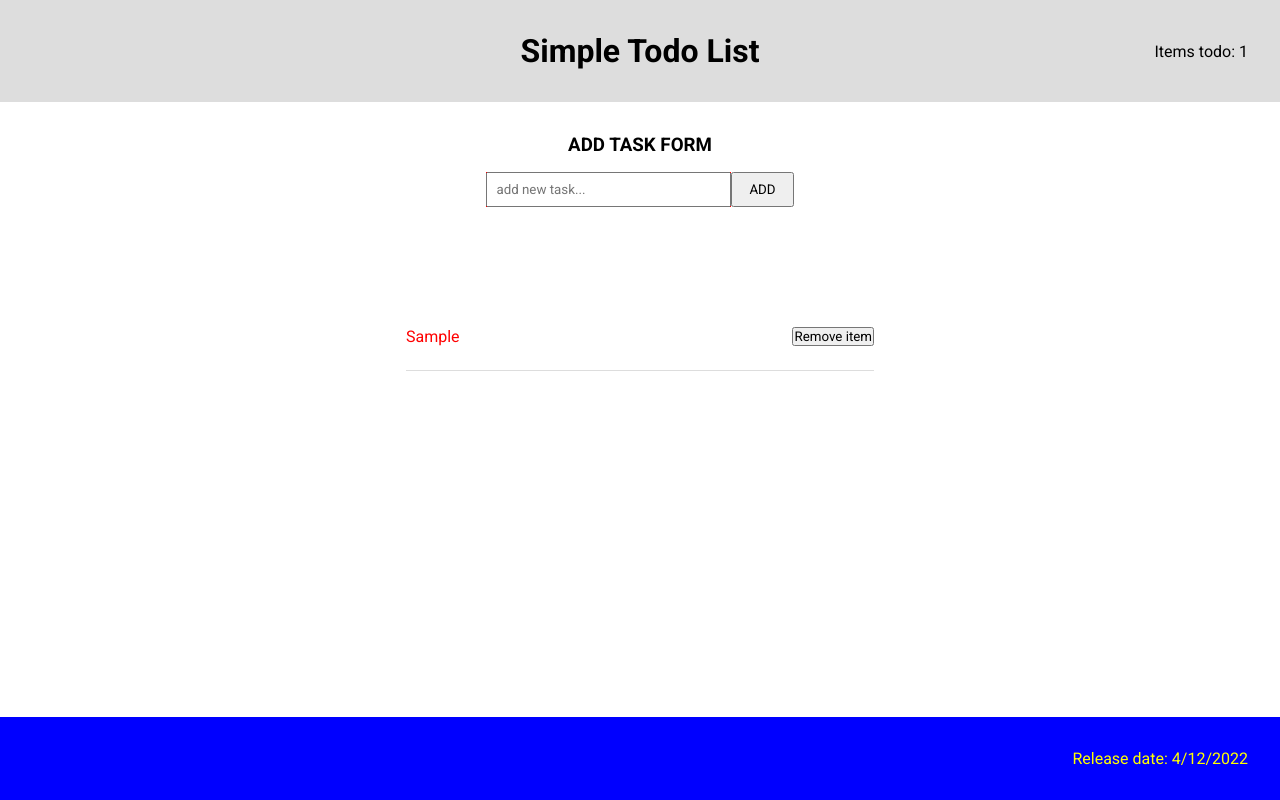
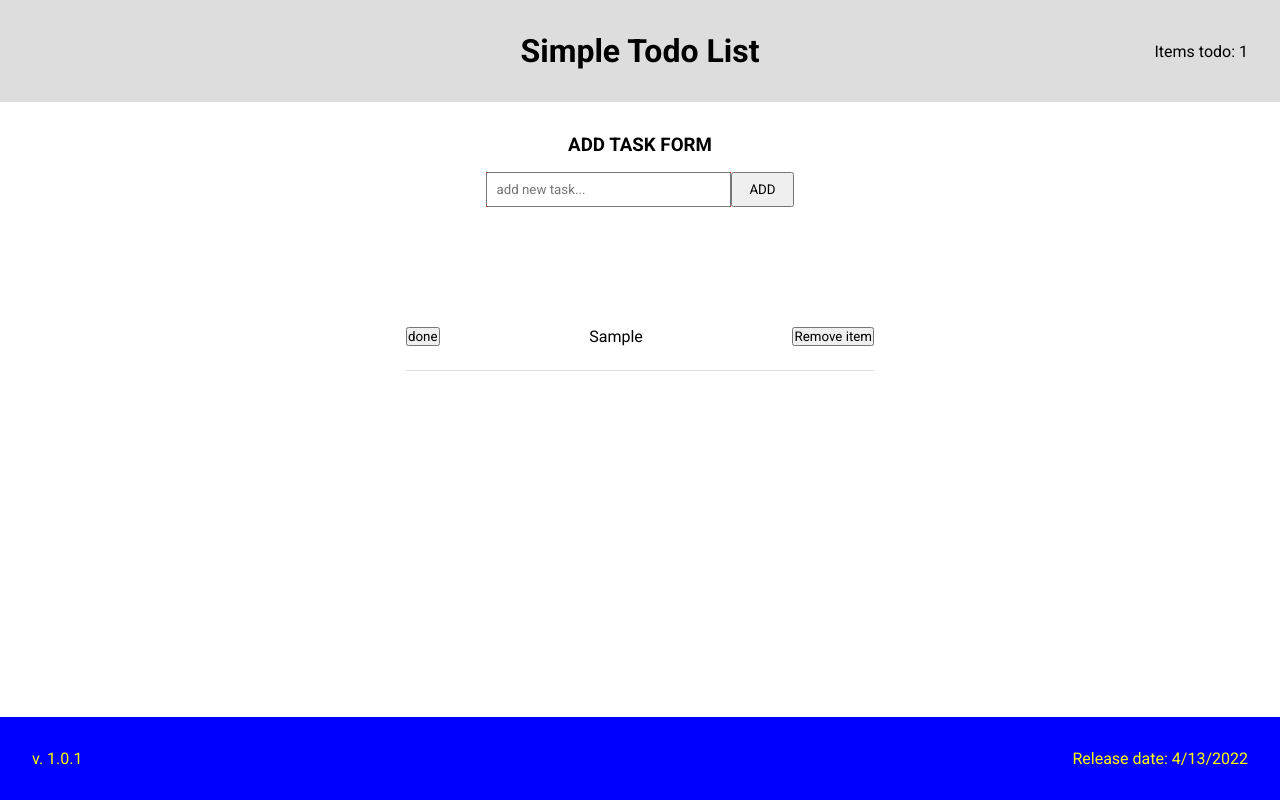
Before and after one commit to szakalmce/TodoList, a React (Create React App) app: page / in a window 1280 px wide. Both pictures are taken after typing "Sample" into the empty fields and a click on the button "ADD". Built offline with nearby package versions, Linux system fonts and the light colour scheme.

Commit message:
add done task

```diff
--- a/src/components/AddTaskForm.js
+++ b/src/components/AddTaskForm.js
@@ -10,6 +10,7 @@ const AddTaskForm = ({ addTask }) => {
     addTask({
       id: Math.random(),
       task: task,
+      isDone: false,
     });
 
     setTask("");
--- a/src/components/Footer.js
+++ b/src/components/Footer.js
@@ -2,10 +2,11 @@ import React from "react";
 import styles from "./Footer.module.css";
 
 const Footer = () => {
-  const date = new Date("April 12, 2022").toLocaleDateString();
+  const date = new Date("April 13, 2022").toLocaleDateString();
 
   return (
     <footer className={styles.footer}>
+      <p>v. 1.0.1</p>
       <p>Release date: {date}</p>
     </footer>
   );
--- a/src/components/Footer.module.css
+++ b/src/components/Footer.module.css
@@ -1,4 +1,6 @@
 .footer {
   padding: 2rem;
   text-align: right;
+  display: flex;
+  justify-content: space-between;
 }
--- a/src/components/ListItem.js
+++ b/src/components/ListItem.js
@@ -1,8 +1,31 @@
-import React from "react";
+import React, { useState } from "react";
 import styles from "./ListItem.module.css";
 
-const ListItem = ({ task }) => {
-  return <li className={styles.item}>{task}</li>;
+const ListItem = ({ task, tasks, setTasks }) => {
+  const handleDone = (id) => {
+    const newList = tasks.map((item) => {
+      if (item.id === id) {
+        item.isDone = !item.isDone;
+      }
+      return item;
+    });
+    setTasks(newList);
+    console.log(tasks);
+  };
+
+  return (
+    <>
+      <button onClick={() => handleDone(task.id)}>
+        {task.isDone ? "undone" : "done"}
+      </button>
+      <li
+        style={{ textDecoration: task.isDone ? "line-through" : null }}
+        className={styles.item}
+      >
+        {task.task}
+      </li>
+    </>
+  );
 };
 
 export default ListItem;
--- a/src/components/ListItem.module.css
+++ b/src/components/ListItem.module.css
@@ -1,5 +1,3 @@
 .item {
-  color: red;
-
   padding: 0.5rem 0;
 }
--- a/src/components/TaskList.module.css
+++ b/src/components/TaskList.module.css
@@ -18,3 +18,7 @@
   padding: 1rem;
   margin: 0 auto;
 }
+
+.done {
+  background-color: yellow;
+}
--- a/src/components/TasksList.js
+++ b/src/components/TasksList.js
@@ -1,4 +1,4 @@
-import React from "react";
+import React, { useState } from "react";
 import ListItem from "./ListItem";
 import styles from "./TaskList.module.css";
 
@@ -14,7 +14,7 @@ const TasksList = ({ tasks, setTasks }) => {
       <ul className={styles.list}>
         {tasks.map((task) => (
           <div className={styles.task} key={task.id}>
-            <ListItem task={task.task} />
+            <ListItem setTasks={setTasks} tasks={tasks} task={task} />
             <button onClick={() => handleRemove(task.id)}>Remove item</button>
           </div>
         ))}
```
